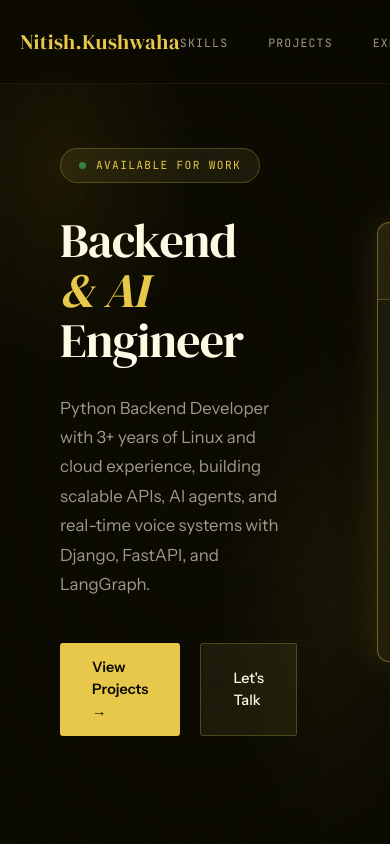
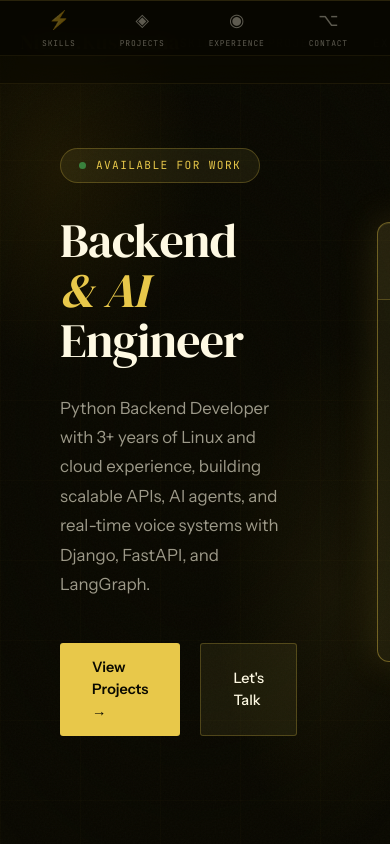
Before and after one commit to deaxparadox/portfolio, a Next.js app in the folder src/: page / in a window 390 px wide. Shown: the top 844 px of the page. Built offline with nearby package versions, Linux system fonts and the light colour scheme.

Commit message:
feat: add bottom nav bar for mobile/tablet
Co-Authored-By: Claude Sonnet 4.6 (1M context) <noreply@anthropic.com>

```diff
--- a/src/components/nav/Nav.tsx
+++ b/src/components/nav/Nav.tsx
@@ -3,6 +3,13 @@ import { useEffect, useState } from 'react'
 import type { PortfolioData } from '@/data/types'
 
 const NAV_IDS = ['skills', 'projects', 'experience', 'contact'] as const
+
+const NAV_ICONS: Record<typeof NAV_IDS[number], string> = {
+  skills:     '⚡',
+  projects:   '◈',
+  experience: '◉',
+  contact:    '⌥',
+}
 
 export default function Nav({ data }: { data: Pick<PortfolioData, 'hero'> }) {
   const [active, setActive] = useState('')
@@ -22,6 +29,8 @@ export default function Nav({ data }: { data: Pick<PortfolioData, 'hero'> }) {
   const [first, last] = data.hero.name.split(' ')
 
   return (
+    <>
+      {/* Top nav bar */}
       <nav
         style={{
           position: 'fixed', top: 0, left: 0, right: 0, zIndex: 100,
@@ -73,5 +82,22 @@ export default function Nav({ data }: { data: Pick<PortfolioData, 'hero'> }) {
           Hire Me
         </a>
       </nav>
+
+      {/* Bottom nav bar — shown on mobile/tablet via CSS (.bottom-nav display:flex at ≤900px) */}
+      <nav className="bottom-nav" aria-label="Section navigation">
+        {NAV_IDS.map(id => (
+          <a
+            key={id}
+            href={`#${id}`}
+            className={`bottom-nav-item${active === id ? ' active' : ''}`}
+          >
+            <span className="bottom-nav-icon" aria-hidden="true">
+              {NAV_ICONS[id]}
+            </span>
+            <span className="bottom-nav-label">{id}</span>
+          </a>
+        ))}
+      </nav>
+    </>
   )
 }
```
Lines whose indentation alone changed are shown as unchanged.
